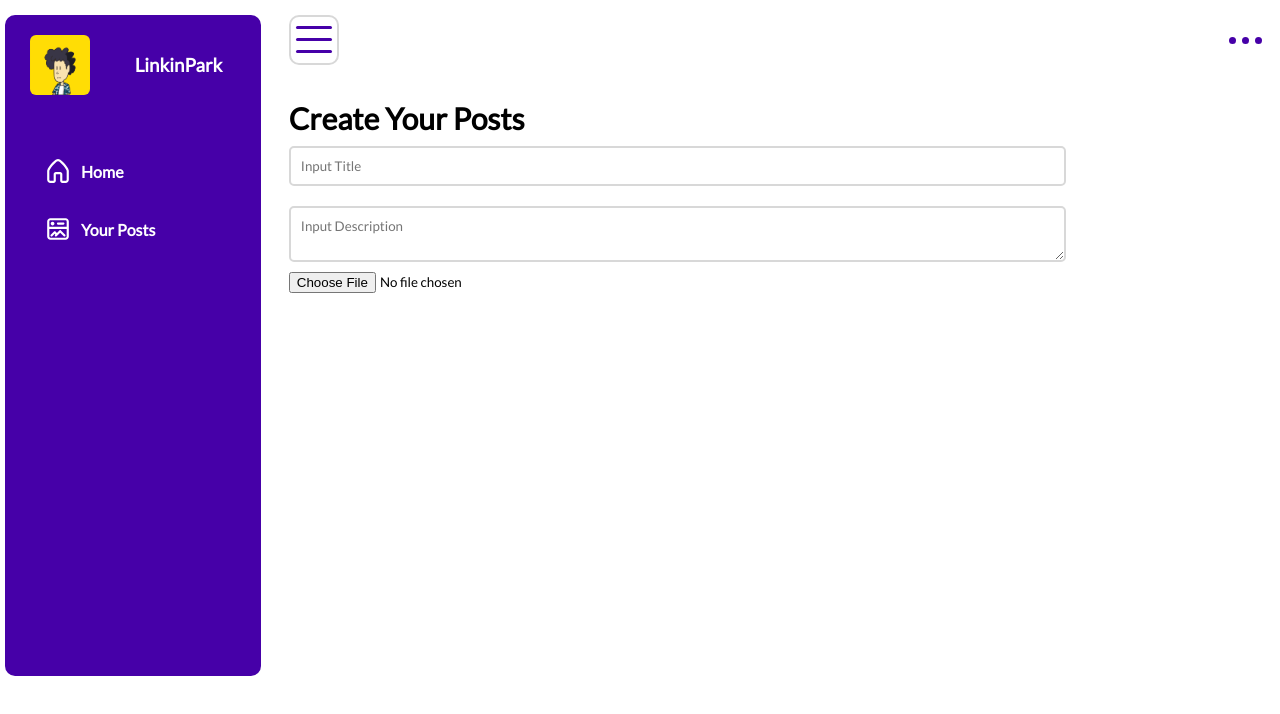
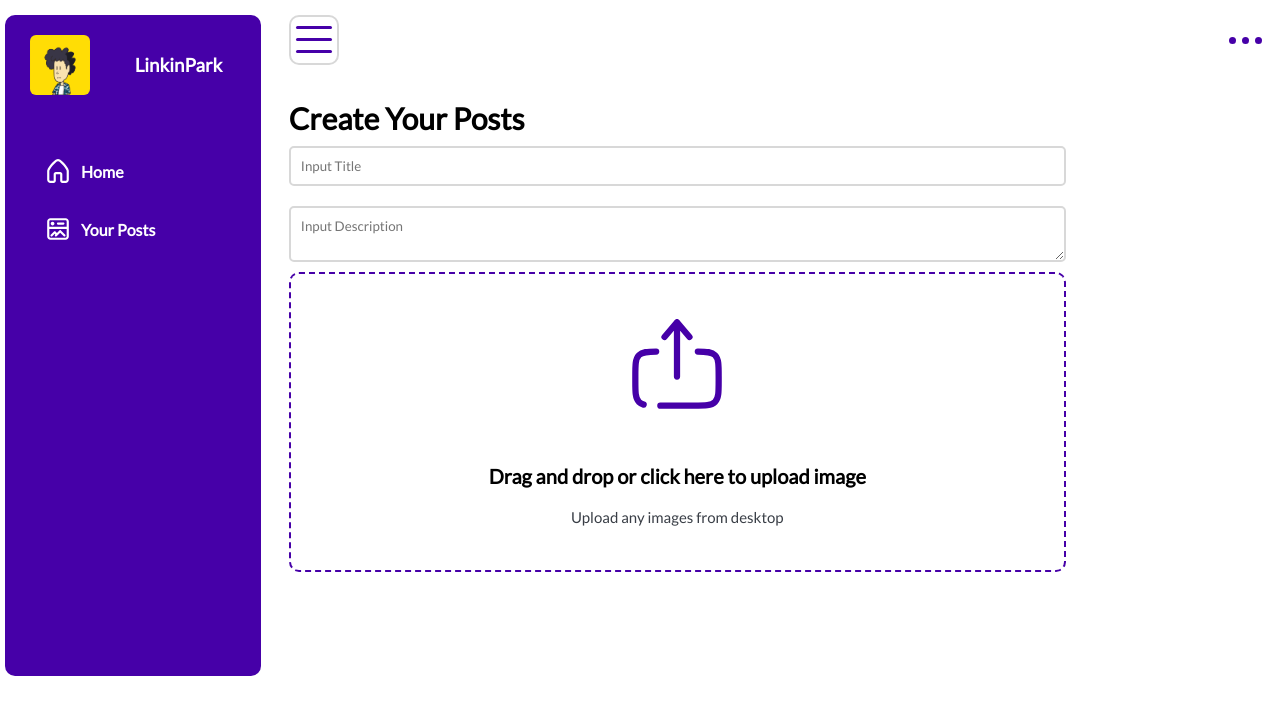
Before and after one commit to aanalma28/tech-talk, a Next.js app: page /dashboard/posts/create in a window 1280 px wide. Shown: the top 714 px of the page. Built offline with nearby package versions, Linux system fonts and the light colour scheme.

Commit message:
create drag n drop images in upload post

```diff
--- a/components/icons.js
+++ b/components/icons.js
@@ -4,6 +4,7 @@ import style3 from '../styles/bottombar.module.css'
 import style4 from '../styles/landingpage.module.css'
 import style5 from '../styles/style.module.css'
 import style6 from '../styles/postscard.module.css'
+import styleCreatePost from '../styles/createpost.module.css'
 
 export default function Icons({ name, width, position, click, color }) {
     const icons = [
@@ -186,6 +187,21 @@ export default function Icons({ name, width, position, click, color }) {
                     </g>
                 </svg>
             </div>
+        },
+        {
+            name_icon: "upload_file",
+            icon: <div className={styleCreatePost.upload} id="upload-img">
+                <svg viewBox="0 0 24 24" fill="none" xmlns="http://www.w3.org/2000/svg">
+                    <g id="SVGRepo_bgCarrier" stroke-width="0"></g>
+                    <g id="SVGRepo_tracerCarrier" stroke-linecap="round" stroke-linejoin="round"></g>
+                    <g id="SVGRepo_iconCarrier">
+                        <path d="M12 15L12 2M12 2L15 5.5M12 2L9 5.5" stroke="#4600a8" stroke-width="1.5" stroke-linecap="round" stroke-linejoin="round"></path>
+                        <path d="M8 22.0002H16C18.8284 22.0002 20.2426 22.0002 21.1213 21.1215C22 20.2429 22 18.8286 22 16.0002V15.0002C22 12.1718 22 10.7576 21.1213 9.8789C20.3529 9.11051 19.175 9.01406 17 9.00195M7 9.00195C4.82497 9.01406 3.64706 9.11051 2.87868 9.87889C2 10.7576 2 12.1718 2 15.0002L2 16.0002C2 18.8286 2 20.2429 2.87868 21.1215C3.17848 21.4213 3.54062 21.6188 4 21.749"
+                            stroke="#4600a8" stroke-width="1.5" stroke-linecap="round">
+                        </path>
+                    </g>
+                </svg>
+            </div>
         }
 
     ]
--- a/src/app/dashboard/posts/create/page.js
+++ b/src/app/dashboard/posts/create/page.js
@@ -2,8 +2,39 @@
 import style from '../../../../../styles/createpost.module.css'
 import Input from "../../../../../components/input"
 import Textarea from "../../../../../components/textarea"
+import Icons from '../../../../../components/icons'
+import { useEffect } from 'react'
 
 export default function Create(){
+    useEffect(() => {
+        const file = document.getElementById('file')
+        const labelFile = document.getElementById('label_file')
+        const imgView = document.getElementById('img-view')
+        const textP = document.getElementById('text-p')
+        const textH = document.getElementById('text-h')
+        const img = document.getElementById('upload-img')
+
+        file.addEventListener('change', uploadImage)
+
+        function uploadImage(){
+            let imgLink = URL.createObjectURL(file.files[0])
+            imgView.style.backgroundImage = `url(${imgLink})`
+            textP.style.display = 'none'
+            textH.style.display = 'none'
+            img.style.display = 'none'
+            imgView.style.border = 0
+        }
+
+        labelFile.addEventListener("dragover", (e) => {
+            e.preventDefault()
+        })
+
+        labelFile.addEventListener("drop", (e) => {
+            e.preventDefault()
+            file.files = e.dataTransfer.files
+            uploadImage()
+        })
+    })
     const handleSubmit = async (e) => {
         e.preventDefault()
 
@@ -15,7 +46,14 @@ export default function Create(){
             <form onSubmit={handleSubmit} className={style.form}>
                 <Input page="posts" placeholder="Input Title"></Input>
                 <Textarea page="posts" placeholder="Input Description"></Textarea>
-                <input className={style.file} type="file" placeholder="Select a file"></input>
+                <label for="file" id="label_file">
+                    <input className={style.file} type="file" name="file" id="file" placeholder="Select a file" hidden></input>
+                    <div className={style.text} id="img-view">
+                        <Icons name="upload_file"></Icons>
+                        <h4 id="text-h">Drag and drop or click here to upload image</h4>
+                        <p id="text-p">Upload any images from desktop</p>
+                    </div>
+                </label>
             </form>
         </>
     )
--- a/styles/createpost.module.css
+++ b/styles/createpost.module.css
@@ -27,3 +27,37 @@
     border: 2px solid var(--maincolor);
     outline: var(--maincolor);
 }
+
+.upload{
+    display: flex;
+    align-items: center;
+    justify-content: center;
+    width: 100%;
+}
+
+.upload svg{
+    width: 100px;
+    height: 100px;
+}
+
+.text{
+    width: 100%;
+    height: 300px;
+    border: 2px dashed var(--maincolor);
+    text-align: center;
+    border-radius: 10px;
+    padding: 40px 0;
+    background-position: center;
+    background-size: cover;
+}
+
+.text h4{
+    font-size: 20px;
+    margin-top: 50px;
+    margin-bottom: 20px;
+}
+
+.text p{
+    font-size: 15px;
+    color: var(--color5);
+}
```
